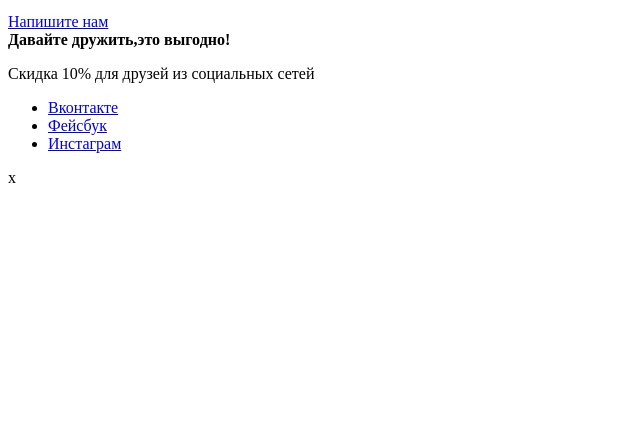
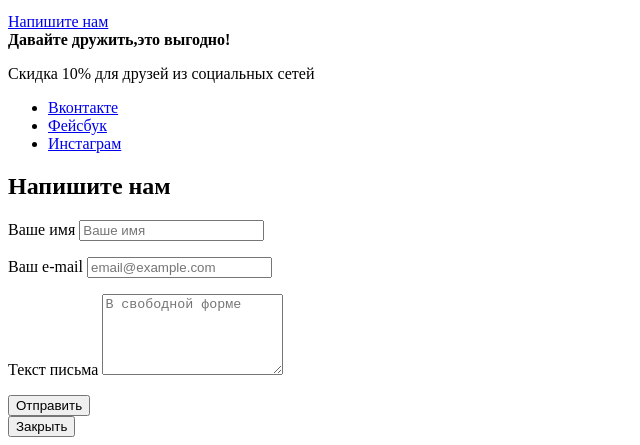
Before and after one commit to svetbond16/411985-nerds, a plain HTML site: page index.html in a window 1280 px wide. Shown: the part 2477-2922 px from the top of the page, without its empty margins (0-640 px from the left). Before the commit the page ends 2672 px from the top, so only its background shows below. Drawn offline with Linux system fonts and the light colour scheme.

Commit message:
добавлены формы
Добавлено модальное окно "напишите нам"

```diff
--- a/index.html
+++ b/index.html
@@ -142,8 +142,23 @@
     </div>
   </footer>
   <section class="modal modal-write-to-us">
-    <!-- Здесь будет форма -->
-    <span class="modal-close">x</span>
+    <h2>Напишите нам</h2>
+    <form class="write-to-us-form" ation="https://echo.htmlacademy.ru" method="post">
+     <p>
+      <label for="name">Ваше имя</label>
+      <input class="write-to-us-name" type="text" id="name" name="name" placeholder="Ваше имя">
+     </p>
+     <p>
+       <label for="email">Ваш e-mail</label>
+       <input class="write-to-us-email" type="email" id="email" name="email" placeholder="email@example.com">
+     </p>
+     <p>
+       <label for="text">Текст письма</label>
+       <textarea class="write-to-us-text" rows="5" id="text" name="text" placeholder="В свободной форме"></textarea>
+     </p>
+     <button class="button" type="submit">Отправить</button>
+    </form>
+    <button type="button" class="modal-close">Закрыть</button>
   </section>
 </body>
 </html>
```
